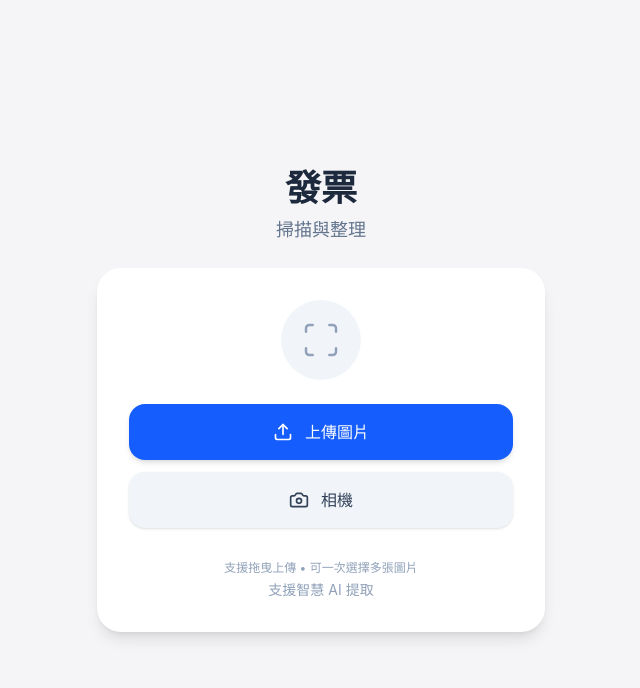
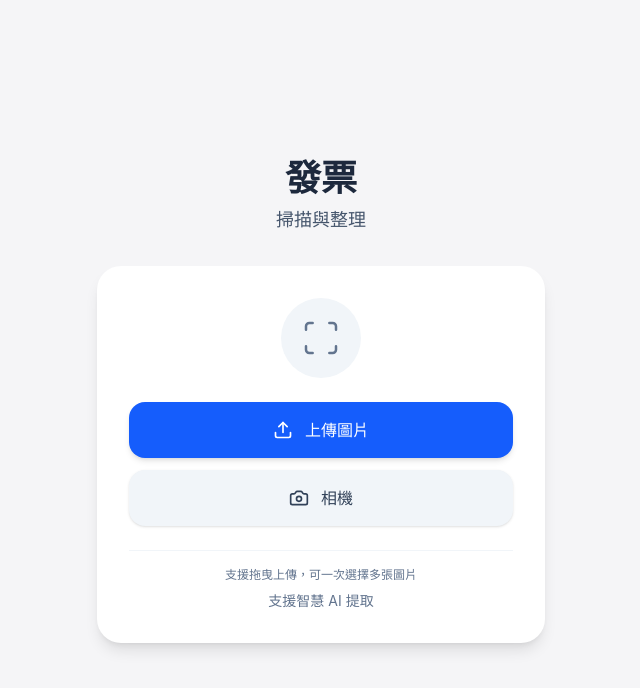
Before and after one commit to a596116/Picture2Text, a Vue app: page / in a window 1280 px wide. Shown: the top 688 px of the page, without its empty margins (319-959 px from the left). Built offline with nearby package versions, Linux system fonts and the light colour scheme.

Commit message:
Refine EmptyState component layout and styles for improved clarity and user experience. Adjusted text colors, removed unnecessary animations, and enhanced button descriptions. Updated spacing and organization for better visual appeal and accessibility.

```diff
--- a/src/components/EmptyState.vue
+++ b/src/components/EmptyState.vue
@@ -13,13 +13,13 @@
         class="fixed inset-0 bg-blue-500/10 backdrop-blur-sm z-40 flex items-center justify-center pointer-events-none"
       >
         <div
-          class="bg-white/95 backdrop-blur-xl rounded-3xl shadow-2xl p-12 border-4 border-dashed border-blue-500 animate-pulse"
+          class="bg-white rounded-3xl shadow-2xl p-12 border-4 border-dashed border-blue-500"
         >
           <div class="flex flex-col items-center gap-4">
             <div
               class="w-20 h-20 rounded-full bg-blue-100 flex items-center justify-center text-blue-600"
             >
-              <Upload :size="40" :stroke-width="2" class="animate-bounce" />
+              <Upload :size="40" :stroke-width="2" />
             </div>
             <div class="text-center space-y-2">
               <p class="font-bold text-xl text-blue-700">放開以上傳檔案</p>
@@ -30,15 +30,15 @@
       </div>
     </transition>
 
-    <!-- 標題區域（卡片上方） -->
-    <div class="mb-6 relative z-10" :class="{ 'opacity-60': isDragging }">
+    <!-- 標題區域 -->
+    <div class="mb-8 relative z-10" :class="{ 'opacity-60': isDragging }">
       <h1 class="text-4xl font-bold text-slate-800 mb-2">發票</h1>
-      <p class="text-lg text-slate-500">掃描與整理</p>
+      <p class="text-lg text-slate-600">掃描與整理</p>
     </div>
 
     <!-- 白色圓角卡片 -->
     <div
-      class="w-full max-w-md bg-white rounded-3xl shadow-lg p-8 space-y-6 relative z-10 animate-in fade-in slide-in-from-bottom-8 duration-700"
+      class="w-full max-w-md bg-white rounded-3xl shadow-lg p-8 space-y-6 relative z-10"
       :class="{ 'opacity-60': isDragging }"
     >
       <!-- 中央掃描圖示 -->
@@ -46,13 +46,13 @@
         <div
           class="w-20 h-20 rounded-full bg-slate-100 flex items-center justify-center"
         >
-          <Scan class="text-slate-400" :size="40" :stroke-width="1.5" />
+          <Scan class="text-slate-500" :size="40" :stroke-width="1.5" />
         </div>
       </div>
 
       <!-- 動作按鈕區域 -->
       <div class="space-y-3">
-        <!-- 上傳圖片按鈕（主要按鈕 - 藍色） -->
+        <!-- 上傳圖片按鈕 -->
         <button
           @click="fileInputRef?.click()"
           class="w-full p-4 bg-blue-600 hover:bg-blue-700 text-white rounded-2xl shadow-md hover:shadow-lg transition-all duration-200 flex items-center justify-center gap-3 font-medium"
@@ -61,7 +61,7 @@
           <span>上傳圖片</span>
         </button>
 
-        <!-- Camera 按鈕（次要按鈕 - 灰色） -->
+        <!-- Camera 按鈕 -->
         <button
           @click="showCamera = true"
           class="w-full p-4 bg-slate-100 hover:bg-slate-200 text-slate-700 rounded-2xl shadow-sm hover:shadow-md transition-all duration-200 flex items-center justify-center gap-3 font-medium"
@@ -72,9 +72,9 @@
       </div>
 
       <!-- 上傳提示文字 -->
-      <div class="pt-2 space-y-1">
-        <p class="text-xs text-slate-400">支援拖曳上傳 • 可一次選擇多張圖片</p>
-        <p class="text-sm text-slate-400">支援智慧 AI 提取</p>
+      <div class="pt-4 space-y-2 border-t border-slate-100">
+        <p class="text-xs text-slate-500">支援拖曳上傳，可一次選擇多張圖片</p>
+        <p class="text-sm text-slate-500">支援智慧 AI 提取</p>
       </div>
     </div>
 
```
